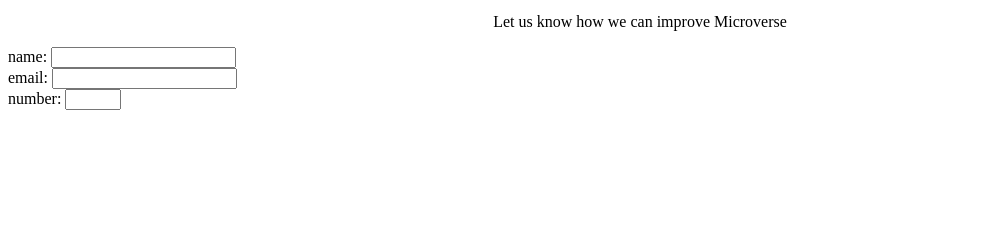
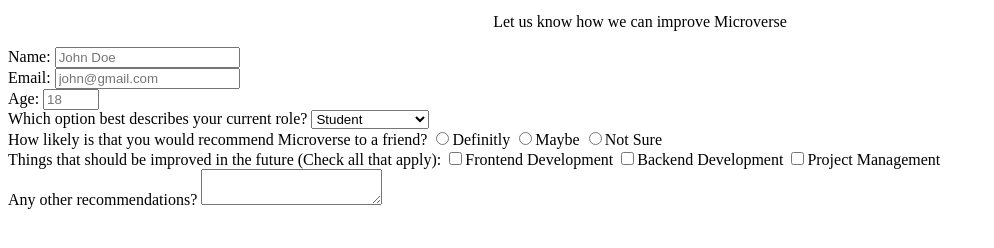
Before and after one commit to andresardila/collaborative-project, a plain HTML site: page index.html in a window 1280 px wide. Shown: the part 48-296 px from the top of the page, without its empty margins (0-994 px from the left). Drawn offline with Linux system fonts and the light colour scheme.

Commit message:
stories 10 to 15

```diff
--- a/index.html
+++ b/index.html
@@ -27,13 +27,39 @@
     <p align="center" id="description">Let us know how we can improve Microverse</p>
 
     <form id="survey-form">
-        name:
-      <input id="name" type="text"><br>
-        email:
-        <input id="email" type="email"><br>
-        number:
-        <input id="number" type="number" min="0" max="20">
+      <label id="name-label">Name:</label>
+      <input id="name" type="text" placeholder="John Doe"><br>
 
+      <label id="email-label">Email:</label>
+      <input id="email" type="email" placeholder="john@gmail.com"><br>
+
+      <label id="number-label">Age:</label>
+      <input id="number" type="number" min="0" max="20" placeholder="18"><br>
+
+      <label>Which option best describes your current role?</label>
+      <select id="dropdown">
+        <option>Student</option>
+        <option>Full time job</option>
+        <option>Full time learner</option>
+        <option>Other</option>
+      </select>
+      <br>
+
+      <label>How likely is that you would recommend Microverse to a friend?</label>
+      <input type="radio" name="recommend">Definitly</input>
+      <input type="radio" name="recommend">Maybe</input>
+      <input type="radio" name="recommend">Not Sure</input>
+      <br>
+
+      <label>Things that should be improved in the future
+        (Check all that apply):</label>
+      <input type="checkbox" value="frontend-improvement">Frontend Development</input>
+      <input type="checkbox" value="backend-improvement">Backend Development</input>
+      <input type="checkbox" value="management-improvement">Project Management</input>
+      <br>
+
+      <label>Any other recommendations?</label>
+      <textarea></textarea>
       </form>
 
     <script  src="js/index.js"></script>
```
